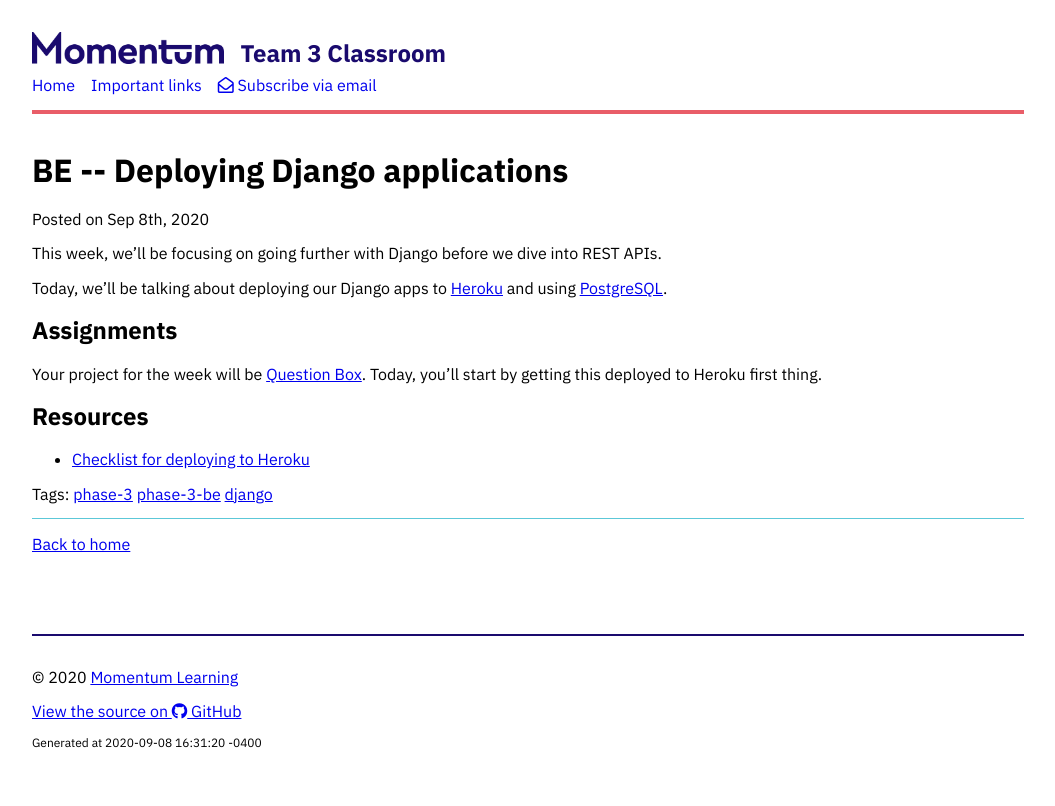
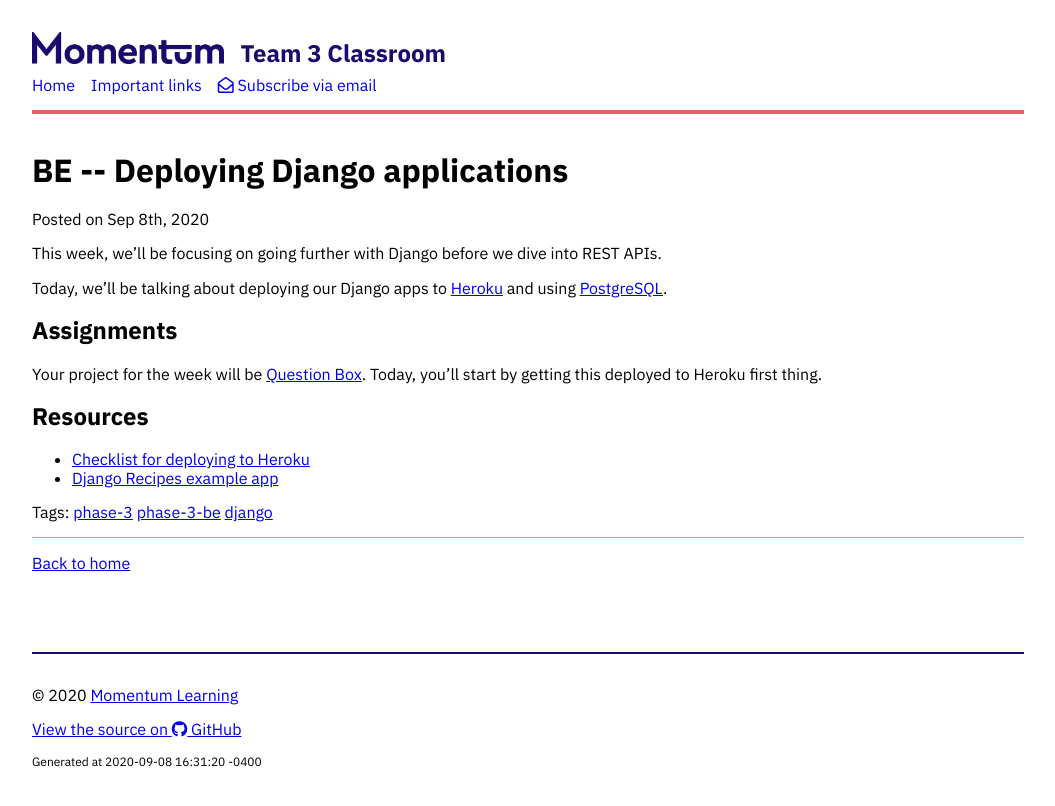
Before and after one commit to momentum-team-3/momentum-team-3.github.io, a Jekyll site: the page built from _posts/2020-09-08-be-deployment.md, in a window 1280 px wide. Shown: the top 806 px of the page, without its empty margins (112-1167 px from the left). Built offline with Jekyll 4.4.1, drawn with Linux system fonts in a browser that asks for light colours; nearby versions of some CDN libraries.

Commit message:
Add link to django recipes example app

```diff
--- a/_posts/2020-09-08-be-deployment.md
+++ b/_posts/2020-09-08-be-deployment.md
@@ -15,3 +15,4 @@ Your project for the week will be [Question Box](https://classroom.github.com/a/
 ## Resources
 
 - [Checklist for deploying to Heroku](https://github.com/momentumlearn/student-resources/blob/main/articles/deploy-django-to-heroku.md)
+- [Django Recipes example app](https://github.com/momentum-team-3/example--django-recipes)
```
